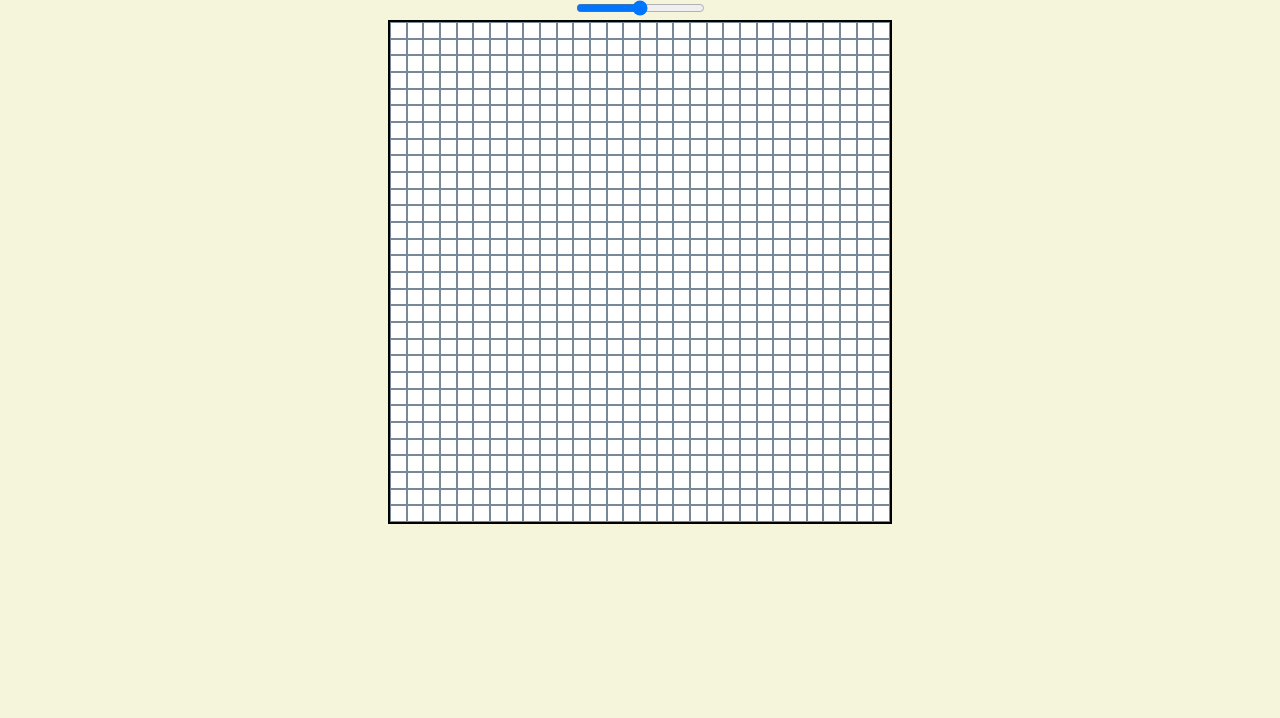
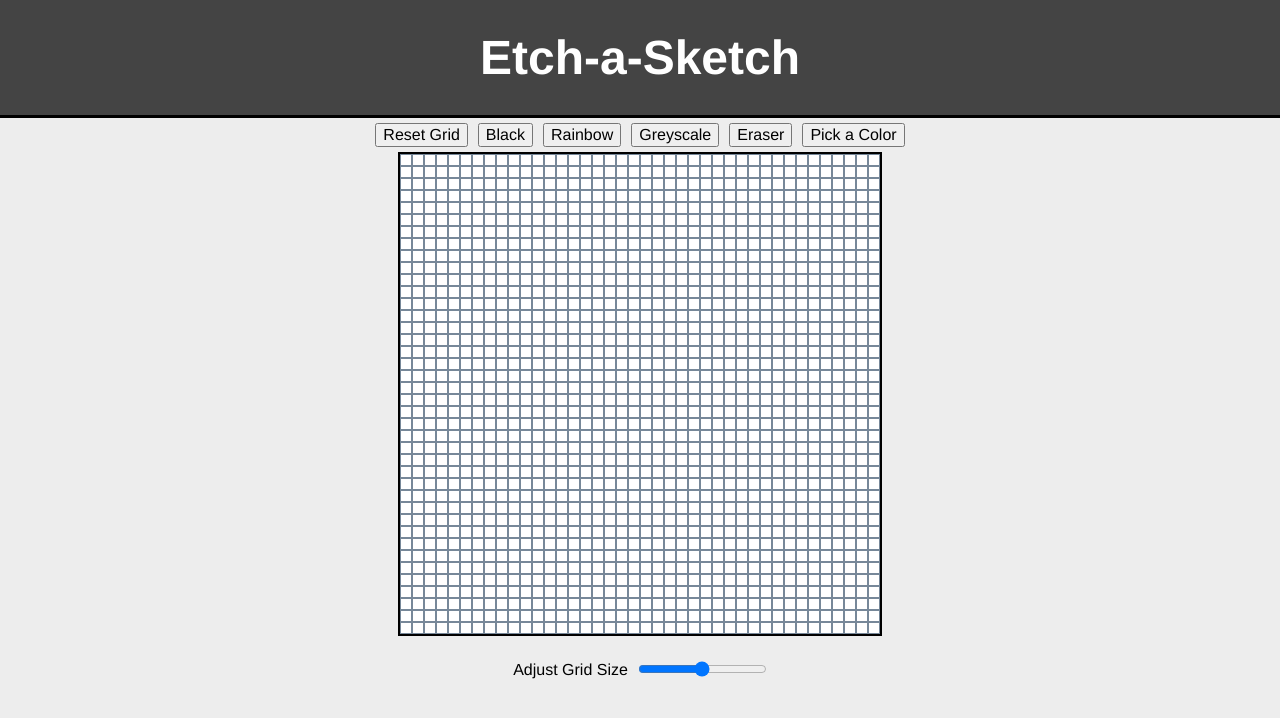
Before and after one commit to ohhunkwon/sketch, a plain HTML site: page index.html in a window 1280 px wide. Drawn offline with Linux system fonts and the light colour scheme.

Commit message:
Added UI button components and heading

```diff
--- a/index.html
+++ b/index.html
@@ -1,19 +1,43 @@
 <!DOCTYPE html>
 <html lang="en">
   <head>
-    <meta charset="UTF-8">
-    <meta http-equiv="X-UA-Compatible" content="IE=edge">
-    <meta name="viewport" content="width=device-width, initial-scale=1.0">
-    <link rel="stylesheet" href="style.css">
+    <meta charset="UTF-8" />
+    <meta http-equiv="X-UA-Compatible" content="IE=edge" />
+    <meta name="viewport" content="width=device-width, initial-scale=1.0" />
+    <link rel="stylesheet" href="style.css" />
     <script src="script.js" defer></script>
     <title>Sketch</title>
   </head>
   <body>
-    <div class="slider">
-        <input type="range" min="10" max="50" value="30" class="slider" id="dimension">
+    <header>
+      <h1>Etch-a-Sketch</h1>
+    </header>
+
+    <div id="container">
+      <div id="pen-settings">
+        <button id="reset">Reset Grid</button>
+        <button id="black">Black</button>
+        <button id="rainbow">Rainbow</button>
+        <button id="greyscale">Greyscale</button>
+        <button id="eraser">Eraser</button>
+        <button id="pick-a-color">Pick a Color</button>
       </div>
-    <div id="container">
 
+      <div id="grid"></div>
+
+      <div id="grid-settings">
+        <p>Adjust Grid Size</p>
+        <div id="slider">
+          <input
+            type="range"
+            min="10"
+            max="70"
+            value="40"
+            class="slider"
+            id="dimension"
+          />
+        </div>
+      </div>
     </div>
   </body>
 </html>
--- a/script.js
+++ b/script.js
@@ -1,4 +1,4 @@
-const container = document.getElementById('container')
+const grid = document.getElementById('grid')
 const dimension = document.getElementById('dimension')
 
 window.addEventListener('load', createGrid(dimension.value))
@@ -13,11 +13,11 @@ function createGrid(dimension) {
     for (let i = 0; i < dimension ** 2; i++) {
         const cell = document.createElement('div')
         cell.classList.add('cell')
-        container.appendChild(cell)
+        grid.appendChild(cell)
     }
 
-    container.style.gridTemplateColumns = `repeat(${dimension}, 1fr)`
-    container.style.gridTemplateRows = `repeat(${dimension}, 1fr)`
+    grid.style.gridTemplateColumns = `repeat(${dimension}, 1fr)`
+    grid.style.gridTemplateRows = `repeat(${dimension}, 1fr)`
 
     const cells = document.querySelectorAll('.cell')
     cells.forEach(cell => cell.addEventListener('mouseover', draw))
@@ -28,7 +28,7 @@ function draw() {
 }
 
 function clearGrid() {
-    while (container.firstChild) {
-        container.removeChild(container.lastChild)
+    while (grid.firstChild) {
+        grid.removeChild(grid.lastChild)
     }
 }
--- a/style.css
+++ b/style.css
@@ -5,13 +5,43 @@
 }
 
 html {
-  background-color: beige;
+  background-color: #EDEDED;
+}
+
+header {
+  padding: 30px;
+  font-size: 1.5rem;
+  background-color: #444444;
+  color: white;
+  border-bottom: 3px solid black;
 }
 
 #container {
+  display: flex;
+  flex-direction: column;
+  margin: auto;
+}
+
+button, p, #slider {
+  margin: 5px;
+  font-size: 1rem;
+}
+
+#pen-settings {
+  display: flex;
+  justify-content: center;
+}
+
+#grid-settings {
+  display: flex;
+  justify-content: center;
+  margin: 20px;
+}
+
+#grid {
   display: grid;
-  height: 500px;
-  width: 500px;
+  height: 480px;
+  width: 480px;
   margin: auto;
   border: 2px solid black;
 }
```
Lines whose indentation alone changed are shown as unchanged.
